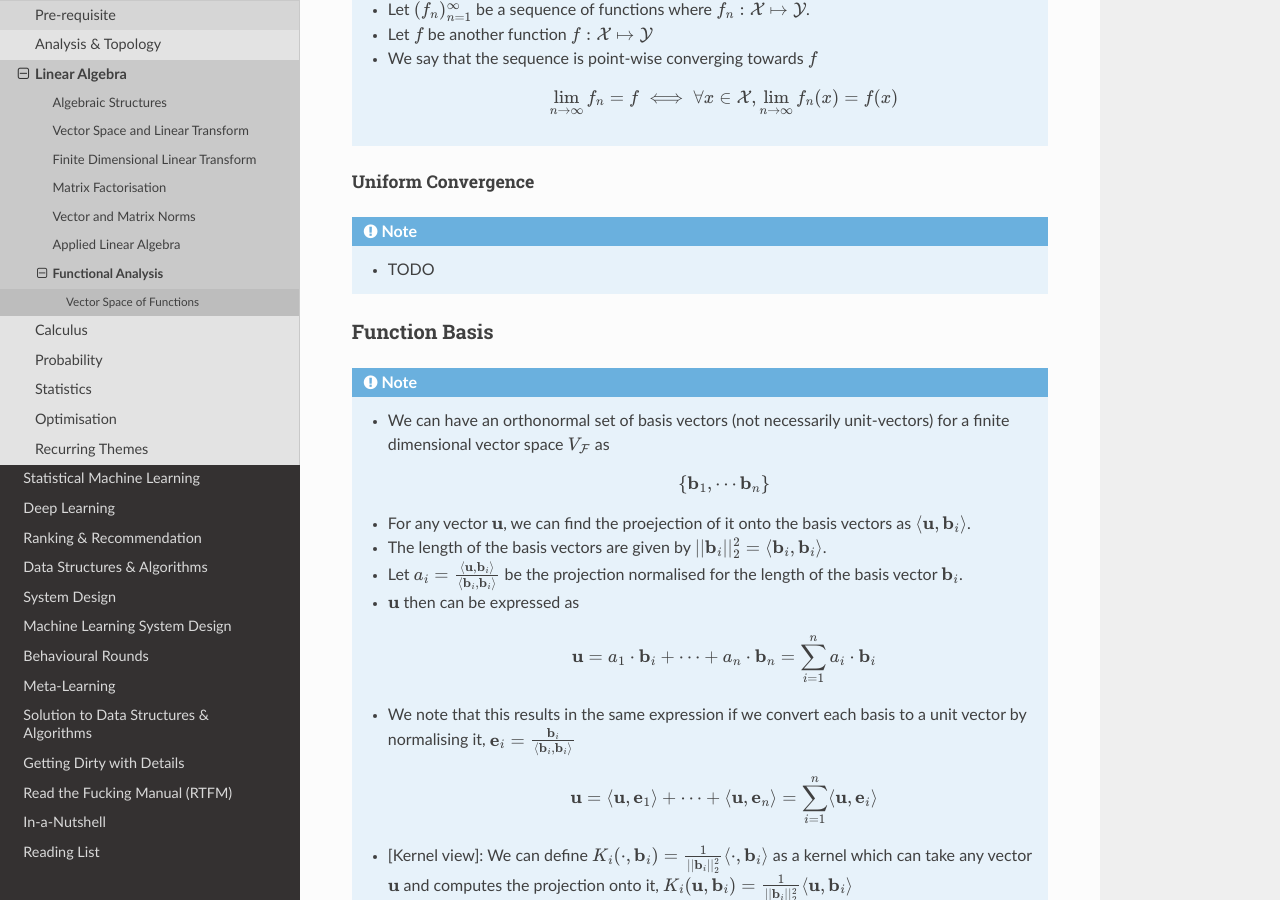
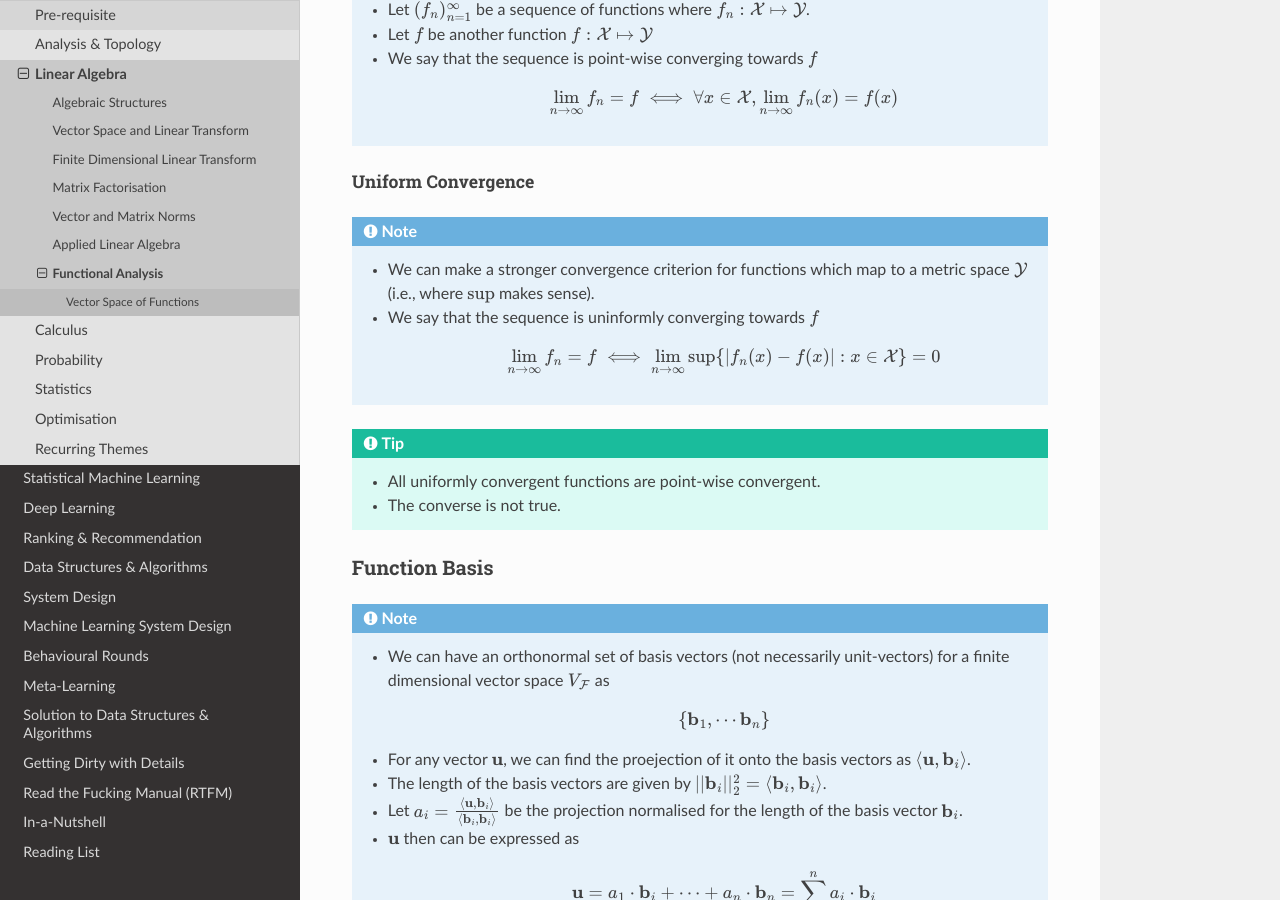
Before and after one commit to uselesstechjunks/leetcode, a Sphinx documentation site: the page built from docs/source/math/linalg/funan.rst, in a window 1280 px wide and 900 px high, scrolled down 5190 px. Built offline with Sphinx 7.4.7 and the Read the Docs theme 2.0.0, drawn with Linux system fonts in a browser that asks for light colours.

Commit message:
Update funan.rst

```diff
--- a/docs/source/math/linalg/funan.rst
+++ b/docs/source/math/linalg/funan.rst
@@ -170,7 +170,14 @@ Point-wise Convergence
 Uniform Convergence
 ^^^^^^^^^^^^^^^^^^^^^^^^^^^^^^^^^^^^^^^^^^^^^^^^^^^^^^^^^^^^^^^^^^^^^^^^^^^^^^^^
 .. note::
-	* TODO
+	* We can make a stronger convergence criterion for functions which map to a metric space :math:`\mathcal{Y}` (i.e., where :math:`\sup` makes sense).
+	* We say that the sequence is uninformly converging towards :math:`f`
+
+		.. math:: \lim\limits_{n\to\infty}f_n=f\iff\lim\limits_{n\to\infty}\sup\{|f_n(x)-f(x)|:x\in\mathcal{X}\}=0
+
+.. tip::
+	* All uniformly convergent functions are point-wise convergent.
+	* The converse is not true.
 
 Function Basis
 ================================================================================
```
